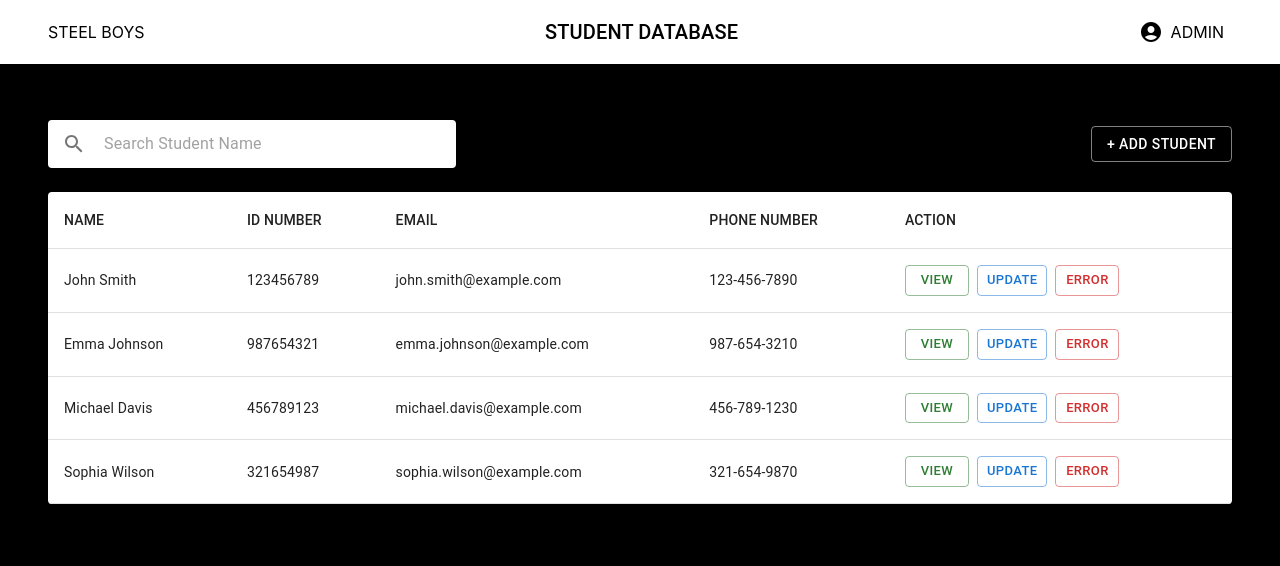
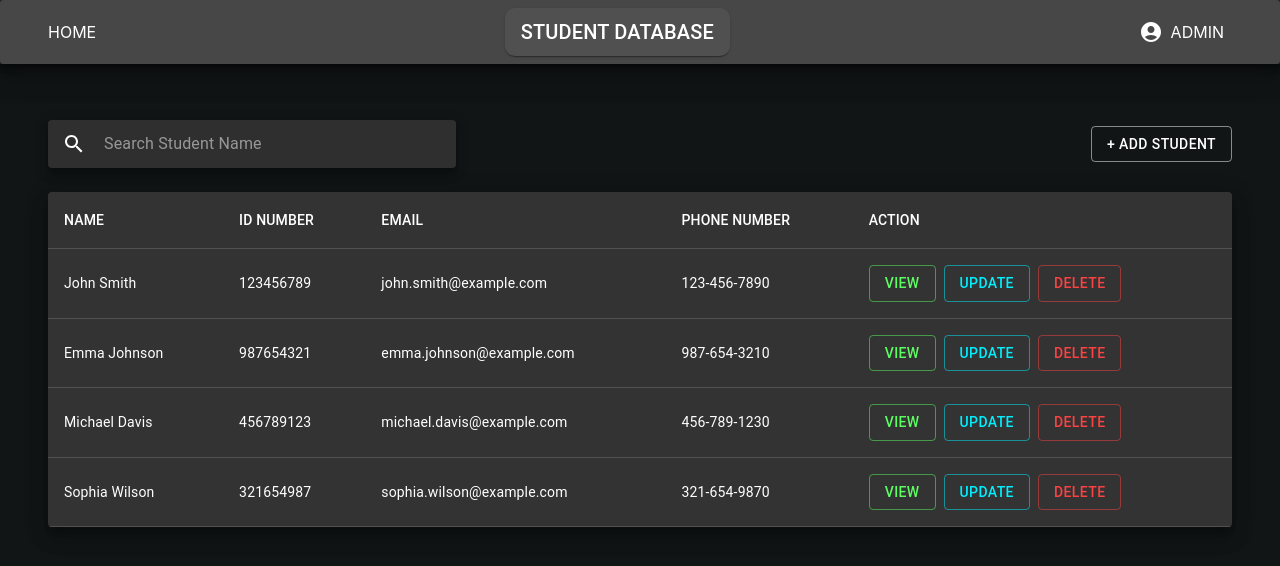
Before and after one commit to Aryan-Madaan/Student-Library-Portal, a React (Create React App) app in the folder student/: page / in a window 1280 px wide. Shown: the top 566 px of the page. Built offline with nearby package versions, Linux system fonts and the light colour scheme.

Commit message:
delete button modal && changing UI to dark mode

```diff
--- a/student/src/App.js
+++ b/student/src/App.js
@@ -1,12 +1,16 @@
 import { useState, useEffect } from "react";
-import { BrowserRouter as Router, Routes, Route, Navigate} from 'react-router-dom';
+import {
+  BrowserRouter as Router,
+  Routes,
+  Route,
+  Navigate,
+} from "react-router-dom";
 
 import Navbar from "./components/Navbar";
 import SearchBar from "./components/SearchBar";
 import Loading from "./components/Loading";
 import View from "./components/View";
 import Update from "./components/Update";
-import Delete from "./components/Delete";
 
 import Container from "@mui/material/Container";
 
@@ -21,7 +25,7 @@ function App() {
   }, [loading]);
 
   return (
-    <div style={{ backgroundColor: "black", minHeight: "100vh" }}>
+    <div style={{ backgroundColor: "#111515", minHeight: "100vh" }}>
       <div>
         <Navbar />
       </div>
@@ -39,12 +43,11 @@ function App() {
                 </Container>
               }
             />
-            <Route path="/view" element={<View  />}   />
+            <Route path="/view" element={<View />} />
             <Route path="/login" element={<div></div>} />
             <Route path="/update" element={<Update />} />
-            <Route path="/delete" element={<Delete />} />
             <Route path="/error" element={<div></div>} />
-            <Route path="*" element={<Navigate to ="/" />}/>
+            <Route path="*" element={<Navigate to="/" />} />
           </Routes>
         </Router>
       )}
--- a/student/src/components/Navbar.jsx
+++ b/student/src/components/Navbar.jsx
@@ -1,31 +1,56 @@
-import AppBar from "@mui/material/AppBar";
-import Typography from "@mui/material/Typography";
-import Toolbar from "@mui/material/Toolbar";
-import Box from "@mui/material/Box";
-import Icon from "@mui/material/Icon";
+import {
+  Paper,
+  AppBar,
+  Typography,
+  Toolbar,
+  Box,
+  Icon,
+  Link,
+} from "@mui/material";
+import { ThemeProvider, createTheme } from "@mui/material/styles";
+import AccountCircleRoundedIcon from "@mui/icons-material/AccountCircleRounded";
 
-import AccountCircleRoundedIcon from "@mui/icons-material/AccountCircleRounded";
+const darkTheme = createTheme({
+  palette: {
+    mode: "dark",
+  },
+});
 
 const Navbar = () => {
   return (
-    <AppBar position="static" sx={{ bgcolor: "white" }}>
+    <ThemeProvider theme={darkTheme}>
+      <Paper elevation={16}>
+        <AppBar position="static" sx={{ bgcolor: "transparent" }}>
           <Toolbar sx={{ display: "flex", justifyContent: "space-between" }}>
-        <Typography marginLeft={3} variant="h7" sx={{ color: "black" }}>
-          STEEL BOYS
+            <Typography marginLeft={3} variant="h7" sx={{ color: "white" }}>
+              <Link href="/" style={{ textDecoration: "none", color: "white" }}>
+                HOME
+              </Link>
             </Typography>
-        <Typography variant="h6" sx={{ color: "black" }}>
+            <Paper
+              elevation={1}
+              sx={{ borderRadius: "10px", backgroundColor: "transparent" }}
+            >
+              <Typography variant="h6" sx={{ color: "white" }} py={1} px={2}>
                 STUDENT DATABASE
               </Typography>
+            </Paper>
             <Box display="flex" alignItems="center">
-          <Icon style={{ color: "black", marginRight: "0.5rem" }}>
+              <Icon style={{ color: "white", marginRight: "0.5rem" }}>
                 <AccountCircleRoundedIcon fontSize="medium" />
               </Icon>
-          <Typography marginRight={4} variant="h7" sx={{ color: "black", textAlign: "center" }}>
+              <Typography
+                marginRight={4}
+                variant="h7"
+                sx={{ color: "white", textAlign: "center" }}
+              >
                 ADMIN
               </Typography>
             </Box>
           </Toolbar>
         </AppBar>
+      </Paper>
+    </ThemeProvider>
   );
 };
 
--- a/student/src/components/SearchBar.jsx
+++ b/student/src/components/SearchBar.jsx
@@ -1,66 +1,90 @@
-import Paper from "@mui/material/Paper";
-import InputBase from "@mui/material/InputBase";
-import IconButton from "@mui/material/IconButton";
+import React, { useState } from "react";
+
+import { Paper, InputBase, IconButton, Box } from "@mui/material";
+
 import SearchIcon from "@mui/icons-material/Search";
-import Box from "@mui/material/Box";
-import React, { useState } from 'react';
+
+import { ThemeProvider, createTheme } from "@mui/material/styles";
+
 import Table from "./Table";
 import AddStudent from "./AddStudent";
 
+const theme = createTheme({
+  palette: {
+    mode: "dark",
+  },
+});
 
-const SearchBar = ({studentDetails}) => {
+const SearchBar = ({ studentDetails }) => {
+  const [searchField, setSearchField] = useState("");
+  const [focus, setFocus] = useState(8);
 
-  const [searchField, setSearchField] = useState("");
+  const filteredstudents =
+    searchField.toString().trim() === ""
+      ? studentDetails.students
+      : studentDetails.students.filter((student) => {
+          console.log(student.name);
+          return (
+            student.name
+              .toLowerCase()
+              .includes(searchField.toString().toLowerCase().trim()) ||
+            student.id.startsWith(searchField.toString().trim())
+          );
+        });
 
-  const filteredstudents = searchField.toString().trim()===""?studentDetails.students:studentDetails.students.filter(
-    student => {
-      console.log(student.name)
-      return (
-        student
-        .name.toLowerCase()
-        .includes(searchField.toString().toLowerCase().trim())||student
-        .id
-        .startsWith(searchField.toString().trim())
-      );
-    }
-  );
-
-  const handleChange = e => {
+  const handleChange = (e) => {
     setSearchField(e.target.value);
   };
 
-  function searchStudents()
-  {
-    return(
+  function searchStudents() {
+    return (
       <Box m={3}>
-              <Table studData={filteredstudents}/>
+        <Table studData={filteredstudents} />
       </Box>
-    )
+    );
   }
 
+  const handleOnFocus = () => {
+    setFocus(16);
+  };
+
+  const handleOnBlur = () => {
+    setFocus(3);
+  };
+
   return (
+    <ThemeProvider theme={theme}>
       <Box py={3}>
-            <Box
-              display="flex"
-              alignItems="center"
-              justifyContent="space-between"
-            >
+        <Box display="flex" alignItems="center" justifyContent="space-between">
           <Box marginTop={4} marginLeft={3}>
             <Paper
               component="form"
-        sx={{ p: "2px 4px", display: "flex", alignItems: "center", width: 400 }}
+              sx={{
+                p: "2px 4px",
+                display: "flex",
+                alignItems: "center",
+                width: 400,
+              }}
+              elevation={focus}
             >
               <IconButton type="button" sx={{ p: "10px" }} aria-label="search">
                 <SearchIcon />
               </IconButton>
-        <InputBase sx={{ ml: 1, width: 400 }} type = "search"  placeholder="Search Student Name" onChange = {handleChange}/>
+              <InputBase
+                sx={{ ml: 1, width: 400 }}
+                type="search"
+                placeholder="Search Student Name"
+                onChange={handleChange}
+                onFocus={handleOnFocus}
+                onBlur={handleOnBlur}
+              />
             </Paper>
           </Box>
           <AddStudent />
         </Box>
         {searchStudents()}
       </Box>
-
+    </ThemeProvider>
   );
 };
 
--- a/student/src/components/Table.jsx
+++ b/student/src/components/Table.jsx
@@ -1,3 +1,5 @@
+import { React, useState } from "react";
+
 import {
   Table,
   TableBody,
@@ -9,13 +11,47 @@ import {
   Button,
   Box,
 } from "@mui/material";
-import { Link } from 'react-router-dom';
+import { Link } from "react-router-dom";
 
+import { ThemeProvider, createTheme } from "@mui/material/styles";
 
+import Delete from "./Delete";
 
-const BasicTable = ({studData}) => {
+const darkTheme = createTheme({
+  palette: {
+    mode: "dark",
+    error: {
+      main: "#fa4343",
+    },
+    primary: {
+      main: "#00efff",
+    },
+    success: {
+      main: "#5cff61",
+    },
+  },
+});
+
+const BasicTable = ({ studData }) => {
+  const [isDelete1, setIsDelete1] = useState(false);
+  const [isDelete2, setIsDelete2] = useState(false);
+
+  const deleteBtn = (event) => {
+    event.preventDefault();
+    if (isDelete1) {
+      setIsDelete2(true);
+      setIsDelete1(false);
+    } else {
+      setIsDelete1(true);
+      setIsDelete2(false);
+    }
+  };
+
   return (
-    <TableContainer component={Paper}>
+    <ThemeProvider theme={darkTheme}>
+      <TableContainer component={Paper} elevation={12}>
+        {isDelete1 && <Delete />}
+        {isDelete2 && <Delete />}
         <Table>
           <TableHead>
             <TableRow>
@@ -36,22 +72,35 @@ const BasicTable = ({studData}) => {
                 <TableCell>
                   <Box display="flex" alignItems="center">
                     <Box marginRight={1}>
-                  <Link to="/view" state={{stud:student}}>
-                    <Button size="small" variant="outlined" color="success">
+                      <Link to="/view" state={{ stud: student }}>
+                        <Button
+                          size="medium"
+                          variant="outlined"
+                          color="success"
+                        >
                           View
                         </Button>
                       </Link>
                     </Box>
                     <Box marginRight={1}>
-                  <Link to="/update" state={{stud:student}}>
-                    <Button size="small" variant="outlined" color="primary">
+                      <Link to="/update" state={{ stud: student }}>
+                        <Button
+                          size="medium"
+                          variant="outlined"
+                          color="primary"
+                        >
                           Update
                         </Button>
                       </Link>
                     </Box>
                     <Box>
-                    <Button size="small" variant="outlined" color="error">
-                      Error
+                      <Button
+                        size="medium"
+                        variant="outlined"
+                        color="error"
+                        onClick={deleteBtn}
+                      >
+                        Delete
                       </Button>
                     </Box>
                   </Box>
@@ -61,6 +110,7 @@ const BasicTable = ({studData}) => {
           </TableBody>
         </Table>
       </TableContainer>
+    </ThemeProvider>
   );
 };
 
--- a/student/src/components/Update.jsx
+++ b/student/src/components/Update.jsx
@@ -11,10 +11,13 @@ import {
 import { useState } from "react";
 
 import { createTheme, ThemeProvider } from "@mui/material/styles";
-import {useLocation,Link} from 'react-router-dom';
+
+import UpgradeIcon from "@mui/icons-material/Upgrade";
+import CancelIcon from "@mui/icons-material/Cancel";
+
+import { useLocation, Link } from "react-router-dom";
+
 import studentDatabase from "../data/studentDatabase.json";
-// import { Input } from '@mui/material';
-
 
 const darkTheme = createTheme({ palette: { mode: "dark" } });
 
@@ -34,14 +37,12 @@ const containerStyle = {
 };
 
 const Update = () => {
-  const location = useLocation()
-  var st = ""
-  try{
-    st = location.state.stud
-  }
-  catch(e)
-  {
-    <div>ERROR READING STUDENT DATA</div>
+  const location = useLocation();
+  var st = "";
+  try {
+    st = location.state.stud;
+  } catch (e) {
+    <div>ERROR READING STUDENT DATA</div>;
   }
   const originalId = st.id;
   const [name, setName] = useState(st.name);
@@ -77,7 +78,6 @@ const Update = () => {
       }}
     >
       <ThemeProvider theme={darkTheme}>
-
         <Box>
           <Paper sx={{ py: 0.5, px: 2, borderRadius: "10px" }}>
             <Paper sx={{ my: 2, py: 2 }} elevation={16}>
@@ -159,16 +159,43 @@ const Update = () => {
         </Box>
       </ThemeProvider>
       <Box m={2}>
-      <Link to="/view" state={{stud:{"name":name,"id":id,"phno": phno,"email":email }}}>
-        <Button sx={{ mx: 2 }} size="large" variant="outlined" color="primary" onClick={()=>{console.log(originalId);if(originalId!=null) {const idx = studentDatabase.students.findIndex(e => e.id == originalId); studentDatabase.students[idx].email = email;studentDatabase.students[idx].name = name;studentDatabase.students[idx].id = id; studentDatabase.students[idx].phno = phno;} }}>
-          UPDATE
-        </Button>
+        <Link
+          to="/view"
+          state={{ stud: { name: name, id: id, phno: phno, email: email } }}
+        >
+          <Button
+            sx={{ mx: 2 }}
+            size="large"
+            variant="outlined"
+            color="primary"
+            onClick={() => {
+              console.log(originalId);
+              if (originalId != null) {
+                const idx = studentDatabase.students.findIndex(
+                  (e) => e.id === originalId
+                );
+                studentDatabase.students[idx].email = email;
+                studentDatabase.students[idx].name = name;
+                studentDatabase.students[idx].id = id;
+                studentDatabase.students[idx].phno = phno;
+              }
+            }}
+            startIcon={<UpgradeIcon />}
+          >
+            UPDATE
+          </Button>
         </Link>
-        <Link to="/view" state={{stud:st}}>
-        <Button sx={{ mx: 2 }} size="large" variant="outlined" color="error">
-          CANCEL
-        </Button>
-</Link>
+        <Link to="/view" state={{ stud: st }}>
+          <Button
+            sx={{ mx: 2 }}
+            size="large"
+            variant="outlined"
+            color="error"
+            startIcon={<CancelIcon />}
+          >
+            CANCEL
+          </Button>
+        </Link>
       </Box>
     </Container>
   );
--- a/student/src/components/View.jsx
+++ b/student/src/components/View.jsx
@@ -1,9 +1,14 @@
+import React, { useState } from "react";
+
 import { Button, Paper, Box, Grid, Typography } from "@mui/material";
 
 import { createTheme, ThemeProvider } from "@mui/material/styles";
-import {useLocation,Link} from 'react-router-dom';
+import { useLocation, Link } from "react-router-dom";
 
+import DeleteIcon from "@mui/icons-material/Delete";
+import UpgradeIcon from "@mui/icons-material/Upgrade";
 
+import Delete from "./Delete";
 
 const darkTheme = createTheme({ palette: { mode: "dark" } });
 const boxStyle = {
@@ -15,14 +20,27 @@ const boxStyle = {
 };
 
 const View = () => {
-  const location = useLocation()
-  var st = ""
-  try{
-    st = location.state.stud
-  }
-  catch(e)
-  {
-    return ("Sorry the webpage you are looking for is not available");
+  const [isDelete1, setIsDelete1] = useState(false);
+  const [isDelete2, setIsDelete2] = useState(false);
+
+  const deleteBtn = (event) => {
+    event.preventDefault();
+    if (isDelete1) {
+      setIsDelete2(true);
+      setIsDelete1(false);
+    } else {
+      setIsDelete1(true);
+      setIsDelete2(false);
+    }
+  };
+
+  const location = useLocation();
+
+  var st = "";
+  try {
+    st = location.state.stud;
+  } catch (e) {
+    return "Sorry the webpage you are looking for is not available";
   }
 
   return (
@@ -90,16 +108,29 @@ const View = () => {
         </Box>
       </ThemeProvider>
       <Box m={2}>
-      <Link to="/update" state={{stud:st}}>
-        <Button sx={{ mx: 2 }} size="large" variant="outlined" color="primary">
-          UPDATE
-        </Button>
+        <Link to="/update" state={{ stud: st }}>
+          <Button
+            sx={{ mx: 2 }}
+            size="large"
+            variant="outlined"
+            color="primary"
+            startIcon={<UpgradeIcon />}
+          >
+            UPDATE
+          </Button>
         </Link>
-        <Link to="/delete" state={{stud:st}}>
-        <Button sx={{ mx: 2 }} size="large" variant="outlined" color="error">
+        <Button
+          sx={{ mx: 2 }}
+          size="large"
+          variant="outlined"
+          color="error"
+          startIcon={<DeleteIcon />}
+          onClick={deleteBtn}
+        >
           DELETE
         </Button>
-        </Link>
+        {isDelete1 && <Delete />}
+        {isDelete2 && <Delete />}
       </Box>
     </Box>
   );
```
Also changed, not shown: student/src/components/Delete.jsx (+35 -8 lines). Lines whose indentation alone changed are shown as unchanged.
